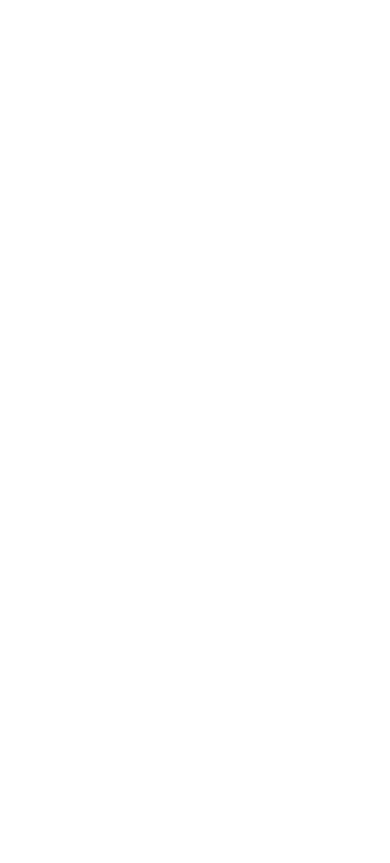
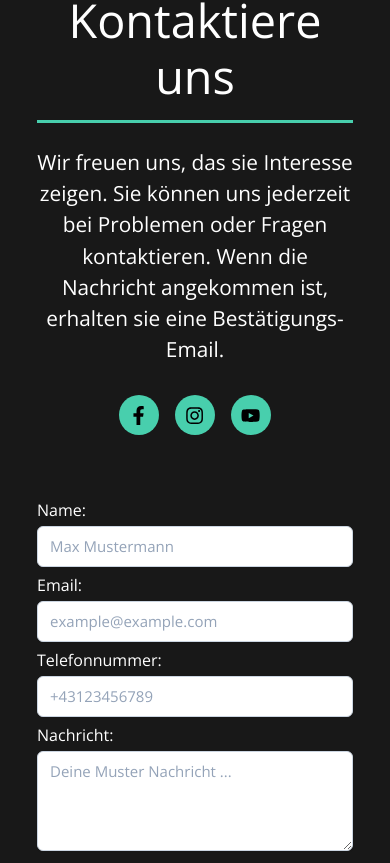
Before and after one commit to samuelreichor/WebDevelopmentGmbH, a React (Vite) app in the folder Scooterschool/: page / in a window 390 px wide. Shown: the part 4901-5764 px from the top of the page. Before the commit the page ends 4865 px from the top, so only its background shows below. Built offline with nearby package versions, Linux system fonts and the light colour scheme.

Commit message:
Kontaktformular finished

```diff
--- a/Scooterschool/index.html
+++ b/Scooterschool/index.html
@@ -4,7 +4,13 @@
     <meta charset="UTF-8" />
     <link rel="icon" type="image/svg+xml" href="/src/favicon.svg" />
     <meta name="viewport" content="width=device-width, initial-scale=1.0" />
-    <title>Vite App</title>
+    <title>ScooterSchool</title>
+    <script type="text/javascript" src="https://cdn.jsdelivr.net/npm/@emailjs/browser@3/dist/email.min.js"></script>
+    <script type="text/javascript">
+    (function() {
+    emailjs.init("user_4qCEPNJsuE6MTOkr5IRBD");
+    })();
+    </script>
   </head>
   <body>
     <div id="root"></div>
--- a/Scooterschool/package.json
+++ b/Scooterschool/package.json
@@ -7,6 +7,7 @@
     "preview": "vite preview"
   },
   "dependencies": {
+    "@emailjs/browser": "^3.4.0",
     "react": "^17.0.2",
     "react-collapsed": "^3.3.0",
     "react-dom": "^17.0.2",
--- a/Scooterschool/src/App.jsx
+++ b/Scooterschool/src/App.jsx
@@ -1,4 +1,4 @@
-import { Navbar, Footer, Welcome, Aboutme, Contact, Kurse, Information } from "./components";
+import { Navbar, Footer, Welcome, Aboutme, ContactForm, Kurse, Information } from "./components";
 
 import {
   BrowserRouter as Router,
@@ -18,7 +18,7 @@
       <Aboutme/>
       <Information/>
       <Kurse/>
-      <Contact/>
+      <ContactForm/>
       <Footer/>
       </Router>
   );
--- /dev/null
+++ b/Scooterschool/src/components/ContactForm.jsx
@@ -0,0 +1,78 @@
+import React, { useRef } from 'react';
+import emailjs from '@emailjs/browser';
+import { FaFacebookF } from "react-icons/fa";
+import { FaInstagram } from "react-icons/fa";
+import { FaYoutube } from "react-icons/fa";
+
+import './Form.css'
+
+
+const ContactForm = () => {
+    const form = useRef();
+
+  const sendEmail = (e) => {
+    e.preventDefault();
+
+    emailjs.sendForm('service_od1rs9m', 'template_jli0ypm', form.current, 'user_4qCEPNJsuE6MTOkr5IRBD')
+      .then((result) => {
+          console.log(result.text);
+      }, (error) => {
+          console.log(error.text);
+      });
+      e.target.reset()
+
+  };
+
+    return (
+<section id="contact">
+  <div className="contact-box">
+    <div className="contact-links-wrapper">
+      <h2 className='contact-h2'>Kontaktiere uns</h2>
+      <p className='contact-para'>
+          Wir freuen uns, das sie Interesse zeigen. Sie können uns
+          jederzeit bei Problemen oder Fragen kontaktieren. Wenn die Nachricht
+          angekommen ist, erhalten sie eine Bestätigungs-Email.
+      </p>
+      <div className="contact-links">
+        <div className="contact-link">
+          <FaFacebookF></FaFacebookF>
+        </div>
+        <div className="contact-link">
+          <FaInstagram></FaInstagram>
+        </div>
+        <div className="contact-link">
+          <FaYoutube/>
+        </div>
+      </div>
+    </div>
+    <div className="contact-form-wrapper">
+      <form ref={form} onSubmit={sendEmail}>
+        <div className="contact-form-item">
+        <label>Name:</label>
+        <input required type="text" name="user_name" className="mt-1 px-3 py-2 bg-white border shadow-sm border-slate-300 placeholder-slate-400 focus:outline-none focus:border-sky-500 focus:ring-sky-500 block w-full rounded-md sm:text-sm focus:ring-1" placeholder='Max Mustermann'/>
+
+        </div>
+        <div className="contact-form-item">
+        <label>Email:</label>
+        <input required type="email" name="user_email" className="mt-1 px-3 py-2 bg-white border shadow-sm border-slate-300 placeholder-slate-400 focus:outline-none focus:border-sky-500 focus:ring-sky-500 block w-full rounded-md sm:text-sm focus:ring-1" placeholder='example@example.com' />
+
+        </div>
+        <div className="contact-form-item">
+        <label>Telefonnummer:</label>
+        <input required type="telefonNummer" name="user_tel" className="mt-1 px-3 py-2 bg-white border shadow-sm border-slate-300 placeholder-slate-400 focus:outline-none focus:border-sky-500 focus:ring-sky-500 block w-full rounded-md sm:text-sm focus:ring-1" placeholder='+43123456789' />
+
+        </div>
+        <div className="contact-form-item">
+        <label>Nachricht:</label>
+        <textarea required name="message" className="mt-1 px-3 py-2 bg-white border shadow-sm border-slate-300 placeholder-slate-400 focus:outline-none focus:border-sky-500 focus:ring-sky-500 block w-full rounded-md sm:text-sm focus:ring-1" placeholder='Deine Muster Nachricht ...' />
+
+        </div>
+        <input className="bubbly-button position-bubbly-button" type="submit" value="Nachricht senden" />
+      </form>
+    </div>
+  </div>
+</section>
+    );
+};
+
+export default ContactForm;
--- /dev/null
+++ b/Scooterschool/src/components/Form.css
@@ -0,0 +1,168 @@
+
+
+
+
+#contact {
+  background-color: #181818;
+  display: flex;
+  justify-content: center;
+  align-items: center;
+}
+
+.contact-box {
+  width: clamp(100px, 90%, 1000px);
+  margin: 80px 50px;
+  display: flex;
+  flex-wrap: wrap;
+  box-shadow: 0px 0px 18px -1px rgba(0, 0, 0, 1);
+  border-radius: 12px 12px 12px 12px;
+  transition: all .5s ease-in-out;
+}
+
+.contact-box:hover{
+  box-shadow: 0 15px 15px 0 rgba(72, 207, 173, 0.24), 0 17px 50px 0 rgba(72, 207, 173, 1);
+  transition: all .5s ease-in-out;
+}
+
+.contact-links-wrapper, .contact-form-wrapper {
+  width: 50%;
+  padding: 8% 5% 10% 5%;
+}
+
+
+.contact-links-wrapper {
+  background-color: #181818;
+  border-radius: 10px 0 0 10px;
+}
+
+.contact-form-wrapper {
+  background-color: #181818;
+  border-radius: 0 12px 12px 0;
+
+}
+
+@media only screen and (max-width: 800px) {
+  .contact-links-wrapper, .contact-form-wrapper {
+    width: 100%;
+  }
+
+  .contact-links-wrapper {
+    border-radius: 10px 10px 0 0;
+  }
+
+  .contact-form-wrapper {
+    border-radius: 0 0 10px 10px;
+  }
+  .contact-box {
+    box-shadow: 0px 0px 0px 0px rgba(0, 0, 0, 1);
+  }
+
+  .contact-box:hover{
+    box-shadow: 0px 0px 0px 0px rgba(0, 0, 0, 1);
+
+  }
+}
+
+@media only screen and (max-width: 400px) {
+  .contact-box {
+    width: 95%;
+    margin: 8% 5%;
+  }
+}
+
+.contact-h2 {
+  font-size: 3rem;
+  margin: 1rem 0 0.6rem 0;
+  line-height: 1.2;
+  padding-bottom: 1rem;
+  border-bottom: 3px solid #48cfad;
+  color: #fff;
+  text-align: center;
+}
+.contact-para{
+  margin-top: 1.5rem;
+  color: #fff;
+  font-size: 1.3rem;
+  text-align: center;
+}
+
+.contact-links {
+  display: flex;
+  flex-wrap: wrap;
+  justify-content: center;
+  padding-top: 50px;
+}
+
+.contact-link {
+  list-style-type: none;
+  background: #48cfad;
+  color: #000;
+  width: 40px;
+  height: 40px;
+  margin: 0 0.5rem;
+  border-radius: 50%;
+  display: flex;
+  justify-content: center;
+  align-items: center;
+  font-size: 1.2rem;
+  cursor: pointer;
+  transition: all 0.5s ease-in-out;
+}
+
+.contact-link:hover {
+  background: #fff;
+  transition: all 0.5s ease-in-out;
+}
+
+
+
+.contact-form-item {
+  position: relative;
+}
+
+
+
+label {
+  color: #fff;
+}
+
+input, textarea {
+  width: 100%;
+  outline: 0;
+
+  border-radius: 4px;
+  margin-bottom: 0.4rem;
+  padding: 12px;
+  font-size: clamp(15px, 1.5vw, 18px);
+}
+
+textarea{
+  height: 100px;
+}
+
+
+
+
+
+@media only screen and (max-width: 800px) {
+  .contact-h2 {
+    font-size: clamp(40px, 10vw, 60px);
+  }
+}
+
+@media only screen and (max-width: 400px) {
+  .contact-h2 {
+    font-size: clamp(30px, 12vw, 60px);
+  }
+
+  .contact-links {
+    padding-top: 30px;
+  }
+
+
+}
+
+.position-bubbly-button{
+  margin-bottom: -3rem;
+  margin-top: 2rem;
+}
--- a/Scooterschool/src/components/index.js
+++ b/Scooterschool/src/components/index.js
@@ -2,7 +2,7 @@
 export { default as LoaderInformation } from './Loader';
 export { default as Information } from './Information';
 export { default as Aboutme } from './Aboutme';
-export { default as Contact } from './Contact';
+export { default as ContactForm } from './ContactForm';
 export { default as Footer } from './Footer';
 export { default as Welcome } from './Welcome';
 export { default as Kurse } from './Kurse';
--- a/Scooterschool/src/index.css
+++ b/Scooterschool/src/index.css
@@ -14,6 +14,7 @@
   font-family: "Open Sans", sans-serif;
   -webkit-font-smoothing: antialiased;
   -moz-osx-font-smoothing: grayscale;
+  background-color: #181818;
 }
 
 
@@ -224,7 +225,7 @@
   transition: all 0.5s ease-in-out;
 }
 .icons li:hover{
-  background: #edffec;
+  background: #fff;
   color: #000;
 }
 .about-right{
```
Also changed, not shown: 1 other file (tests, documents, lock files or other folders).
